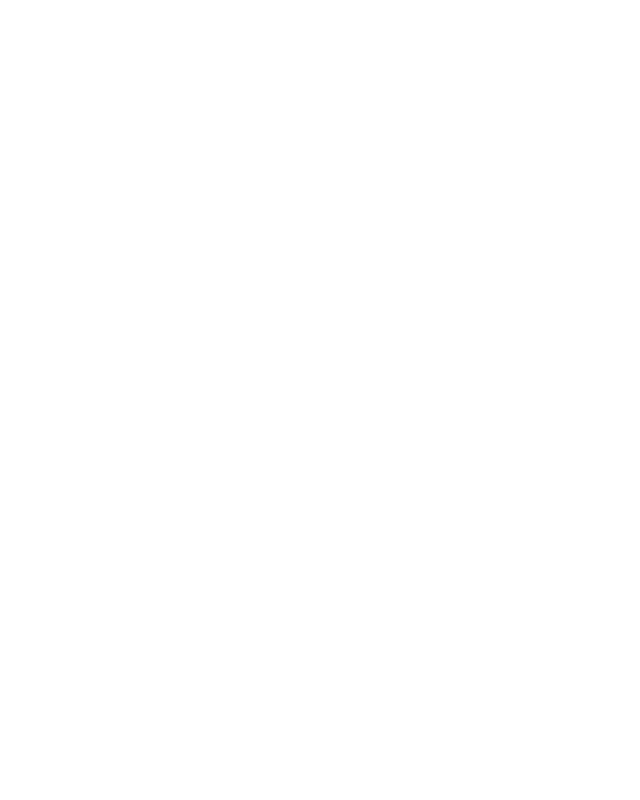
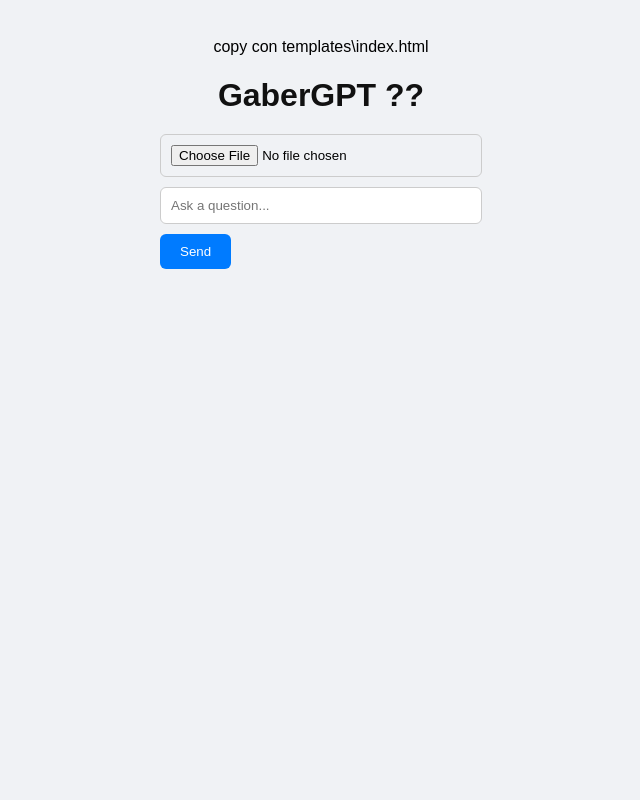
Before and after one commit to gabriel1622/ai-chatbot, a Flask app: page / in a window 1280 px wide. Before the commit the part shown is empty. Shown: the whole page, without its empty margins (319-959 px from the left). Run offline with Flask 3, Linux system fonts and the light colour scheme.

Commit message:
Styled the chatbot UI - GaberGPT upgrade

```diff
--- a/templates/index.html
+++ b/templates/index.html
@@ -0,0 +1,67 @@
+<!DOCTYPE html>
+copy con templates\index.html
+<!DOCTYPE html>
+<html lang="en">
+<head>
+  <meta charset="UTF-8">
+  <title>GaberGPT</title>
+  <style>
+    body {
+      font-family: Arial, sans-serif;
+      background-color: #f0f2f5;
+      display: flex;
+      flex-direction: column;
+      align-items: center;
+      justify-content: flex-start;
+      padding: 30px;
+    }
+    h1 {
+      color: #111;
+      margin-bottom: 20px;
+    }
+    form {
+      margin-bottom: 20px;
+    }
+    input[type="text"], input[type="file"] {
+      padding: 10px;
+      border-radius: 6px;
+      border: 1px solid #ccc;
+      width: 300px;
+      margin-bottom: 10px;
+    }
+    button {
+      padding: 10px 20px;
+      border: none;
+      border-radius: 6px;
+      background-color: #007bff;
+      color: white;
+      cursor: pointer;
+    }
+    button:hover {
+      background-color: #0056b3;
+    }
+    .response-box {
+      background: white;
+      border: 1px solid #ccc;
+      border-radius: 10px;
+      padding: 15px;
+      max-width: 600px;
+      margin-top: 10px;
+    }
+  </style>
+</head>
+<body>
+  <h1>GaberGPT ??</h1>
+  <form method="POST" enctype="multipart/form-data">
+    <input type="file" name="pdf_file" required><br>
+    <input type="text" name="user_input" placeholder="Ask a question..." required><br>
+    <button type="submit">Send</button>
+  </form>
+
+  {% if response %}
+    <div class="response-box">
+      <strong>AI:</strong> {{ response }}
+    </div>
+  {% endif %}
+</body>
+</html>
```
